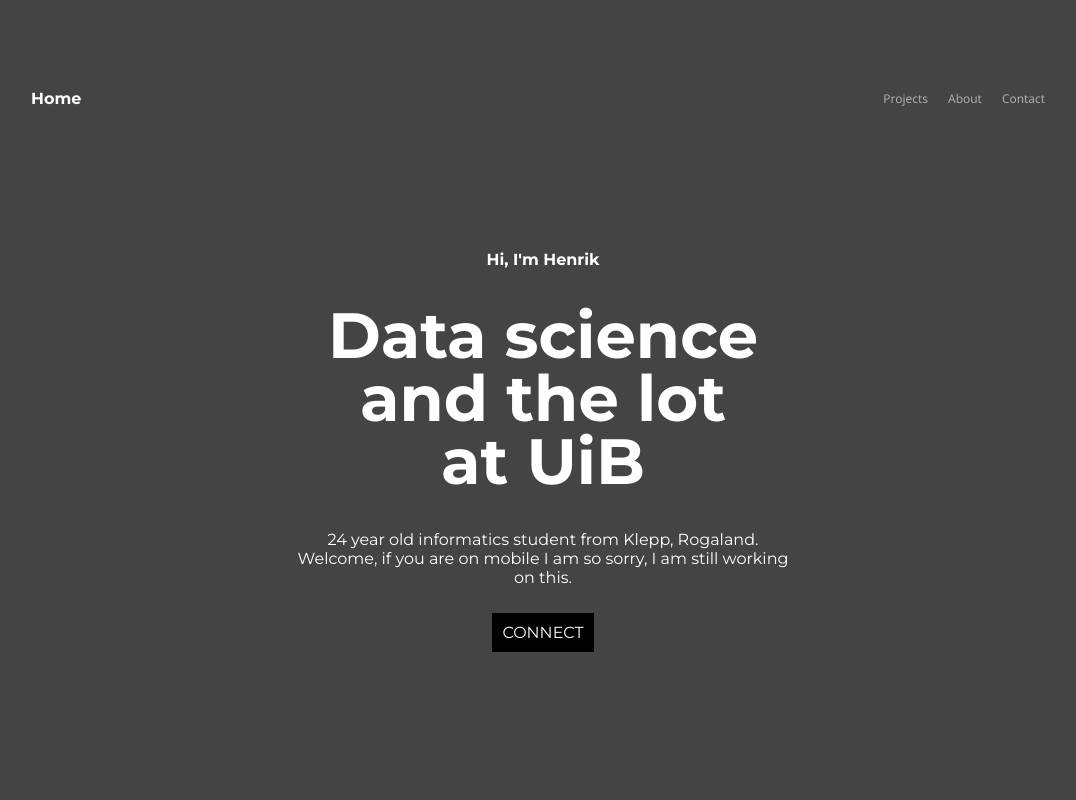
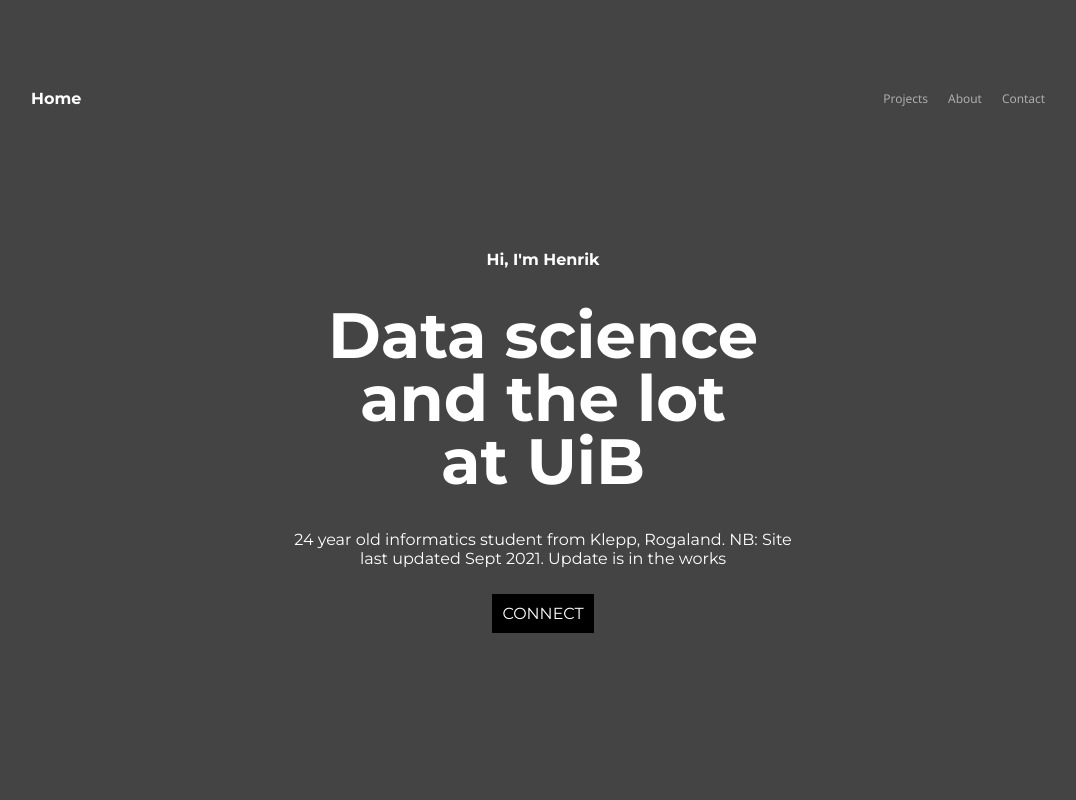
Before and after one commit to HenrikEide/portfolio-old, a Gatsby site: page / in a window 1280 px wide. Shown: the top 800 px of the page, without its empty margins (97-1173 px from the left). Built offline with nearby package versions, Linux system fonts and the light colour scheme; Gatsby itself is replaced by a stand-in of ours.

Commit message:
Add comment about last update to site

```diff
--- a/src/yourdata.js
+++ b/src/yourdata.js
@@ -28,7 +28,7 @@
   ],
   //   Header Paragraph
   headerParagraph:
-    "24 year old informatics student from Klepp, Rogaland. Welcome, if you are on mobile I am so sorry, I am still working on this.",
+    "24 year old informatics student from Klepp, Rogaland. NB: Site last updated Sept 2021. Update is in the works",
 
   //Contact Email
   contactEmail: "henrik225@gmail.com",
```
